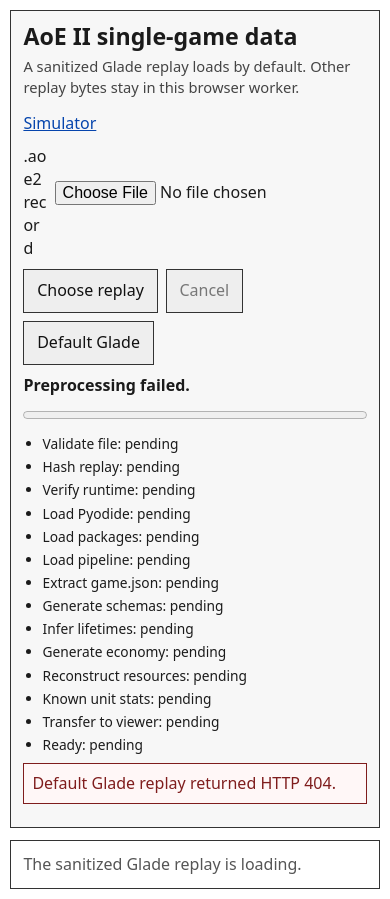
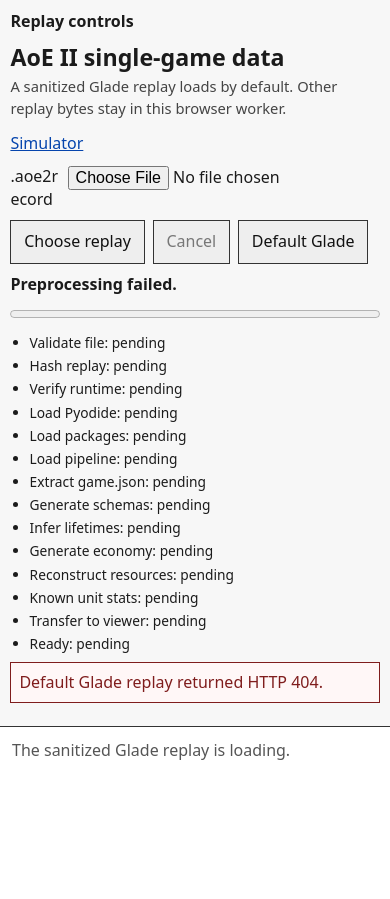
Before and after one commit to karpatic/aoe-sim, a website built with Vite: page dataview.html in a window 390 px wide. Built offline with nearby package versions, Linux system fonts and the light colour scheme; no server answers.

Commit message:
fix: scrub Glade replay and free dataview layout

```diff
--- a/dataview.html
+++ b/dataview.html
@@ -7,15 +7,21 @@
     <title>AoE II single-game data</title>
     <style>
       * { box-sizing: border-box; }
+      html, body { min-height: 100%; }
       body { margin: 0; color: #1b1b1b; background: #fff; font: 16px/1.45 system-ui, sans-serif; overflow-wrap: anywhere; }
-      main { width: min(100%, 72rem); margin: 0 auto; padding: 1rem; }
+      main { width: 100%; min-height: 100vh; min-height: 100dvh; }
       h1 { margin: 0 0 .25rem; font-size: 1.45rem; line-height: 1.15; }
       p { margin: .35rem 0; }
       button, input { min-height: 2.75rem; font: inherit; }
       button { padding: .45rem .8rem; border: 1px solid #333; border-radius: 0; color: #111; background: #eee; cursor: pointer; }
       button:disabled { color: #777; cursor: not-allowed; }
-      .shell { display: grid; gap: .75rem; }
-      .upload-panel, .viewer-panel { border: 1px solid #333; padding: .75rem; background: #f7f7f7; }
+      .shell { display: grid; grid-template-rows: auto minmax(0, 1fr); }
+      .upload-panel { border-bottom: 1px solid #333; background: #f7f7f7; }
+      .upload-panel > summary { display: flex; align-items: baseline; gap: .65rem; padding: .65rem 1rem; cursor: pointer; }
+      .upload-panel > summary::marker { color: #555; }
+      .panel-title { font-weight: 700; }
+      .panel-hint { color: #555; font-size: .86rem; }
+      .upload-content { padding: 0 1rem .8rem; }
       .upload-header { display: flex; flex-wrap: wrap; align-items: baseline; justify-content: space-between; gap: .5rem; }
       .privacy { color: #444; font-size: .92rem; }
       .controls { display: flex; flex-wrap: wrap; align-items: center; gap: .5rem; margin: .6rem 0; }
@@ -32,19 +38,27 @@
       .diagnostics { display: grid; grid-template-columns: max-content minmax(0, 1fr); gap: .15rem .65rem; margin: .65rem 0 0; font-size: .86rem; }
       .diagnostics dt { font-weight: 700; }
       .diagnostics dd { margin: 0; font-family: ui-monospace, SFMono-Regular, Consolas, monospace; }
-      .viewer-panel { padding: 0; background: #fff; }
+      .viewer-panel { min-width: 0; min-height: 0; }
       #viewer-empty { margin: 0; padding: .75rem; color: #555; }
-      #viewer-host iframe { display: block; width: 100%; min-height: 30rem; border: 0; background: #fff; }
+      #viewer-host { height: 100%; }
+      #viewer-host iframe { display: block; width: 100%; height: 100%; min-height: 100%; border: 0; background: #fff; }
       .back-link { color: #0645ad; }
       @media (max-width: 40rem) {
-        main { padding: .65rem; }
+        .upload-panel > summary { padding-inline: .65rem; }
+        .upload-content { padding-inline: .65rem; }
+        .panel-hint { display: none; }
         .diagnostics { grid-template-columns: 1fr; }
       }
     </style>
   </head>
   <body>
     <main class="shell">
-      <section class="upload-panel" aria-labelledby="page-heading">
+      <details id="upload-panel" class="upload-panel" open>
+        <summary>
+          <span class="panel-title">Replay controls</span>
+          <span class="panel-hint">Sanitized Glade default · choose another .aoe2record</span>
+        </summary>
+        <div class="upload-content">
           <div class="upload-header">
             <div>
               <h1 id="page-heading">AoE II single-game data</h1>
@@ -68,7 +82,8 @@
           <ul id="progress-list" aria-label="Preprocessing stages"></ul>
           <p id="error" role="alert" hidden></p>
           <dl id="output-summary" class="diagnostics"></dl>
-      </section>
+        </div>
+      </details>
 
       <section class="viewer-panel" aria-label="Generated dataview">
         <p id="viewer-empty">The sanitized Glade replay is loading.</p>
--- a/src/dataview.ts
+++ b/src/dataview.ts
@@ -40,12 +40,13 @@ const progressBar = must<HTMLProgressElement>("#progress");
 const progressList = must<HTMLUListElement>("#progress-list");
 const errorText = must<HTMLElement>("#error");
 const outputSummary = must<HTMLDListElement>("#output-summary");
+const uploadPanel = must<HTMLDetailsElement>("#upload-panel");
 const viewerHost = must<HTMLElement>("#viewer-host");
 const viewerEmpty = must<HTMLElement>("#viewer-empty");
 const runtimeBaseUrl = new URL("./dataview-runtime/", document.baseURI).href;
 const defaultRecordingUrl = new URL("./glade-default.aoe2record", document.baseURI);
-const defaultRecordingSize = 2_101_826;
-const defaultRecordingSha256 = "fd21ae15292f1c7178316fba2ed24ec2d70fcf50a1182a76c818a577af39a1c0";
+const defaultRecordingSize = 2_101_825;
+const defaultRecordingSha256 = "6fa2103c6b632edda3d114d5d1aabb5ed7560b4d70c0a1070d170e7b4c3833d9";
 const stageOrder: readonly DataviewProgressStage[] = [
   "validating",
   "hashing",
@@ -163,7 +164,8 @@ async function sha256Hex(buffer: ArrayBuffer): Promise<string> {
 }
 
 async function startPrecompute(file: File): Promise<void> {
-  cancelActiveWork("Starting a new replay selection.");
+  uploadPanel.open = true;
+  cancelActiveWork("Preparing local replay preprocessing.");
   resetViewer();
   resetProgress();
   outputSummary.replaceChildren();
@@ -275,6 +277,7 @@ function finishPrecompute(message: DataviewDoneMessage): void {
   setBusy(false);
   statusText.textContent = "Dataview ready.";
   createViewerIframe(payload, viewerNonce);
+  uploadPanel.open = false;
 }
 
 function validateOutputs(outputs: readonly DataviewGeneratedOutput[]): void {
@@ -471,6 +474,7 @@ function setBusy(isBusy: boolean): void {
 }
 
 function showError(error: unknown): void {
+  uploadPanel.open = true;
   cancelActiveWork("Preprocessing failed.");
   const message = error instanceof Error ? error.message : String(error);
   errorText.textContent = message;
```
Also changed, not shown: 1 other file. Lines whose indentation alone changed are shown as unchanged.
